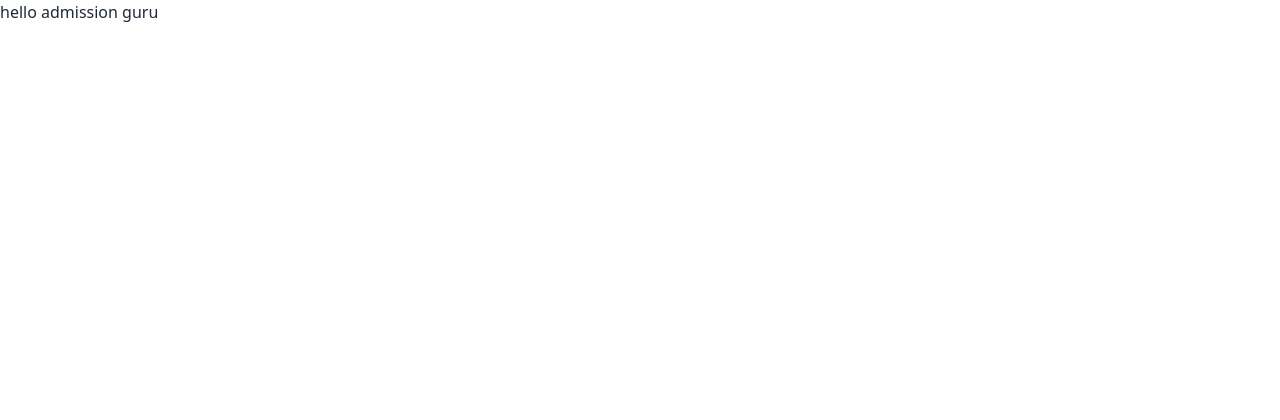
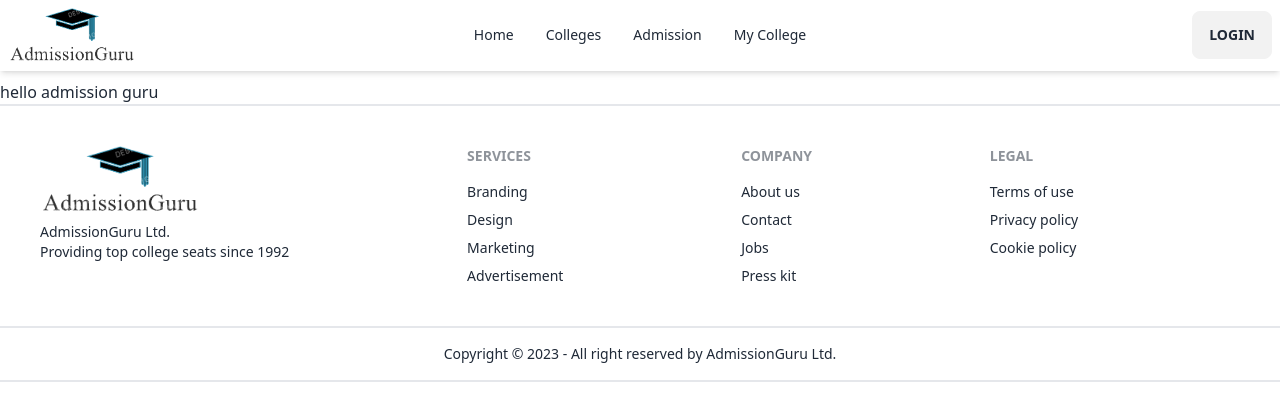
Before and after one commit to hassansabbir/admissionGuru-client, a React (Vite) app: page / in a window 1280 px wide. Shown: the top 420 px of the page. Built offline with nearby package versions, Linux system fonts and the light colour scheme.

Commit message:
navbar & footer added

```diff
--- a/package.json
+++ b/package.json
@@ -14,6 +14,7 @@
     "match-sorter": "^6.3.1",
     "react": "^18.2.0",
     "react-dom": "^18.2.0",
+    "react-icons": "^4.10.1",
     "react-router-dom": "^6.14.2",
     "sort-by": "^1.2.0"
   },
--- a/src/Layout/Main.jsx
+++ b/src/Layout/Main.jsx
@@ -1,9 +1,13 @@
 import { Outlet } from "react-router-dom";
+import Navbar from "../Pages/Shared/Navbar/Navbar";
+import Footer from "../Pages/Shared/Footer/Footer";
 
 const Main = () => {
   return (
     <div>
+      <Navbar />
       <Outlet />
+      <Footer />
     </div>
   );
 };
--- a/src/Pages/Home/Home/Home.jsx
+++ b/src/Pages/Home/Home/Home.jsx
@@ -1,6 +1,6 @@
 const Home = () => {
   return (
-    <div>
+    <div className="pt-20">
       <h2>hello admission guru</h2>
     </div>
   );
--- /dev/null
+++ b/src/Pages/Shared/Footer/Footer.jsx
@@ -0,0 +1,45 @@
+import siteLogo from "../../../assets/admissionGurruLogo.png";
+
+const Footer = () => {
+  return (
+    <>
+      <footer className="footer border-t-2 p-10 text-base-content">
+        <div>
+          <img className="w-40" src={siteLogo} alt="logo" />
+          <p>
+            AdmissionGuru Ltd.
+            <br />
+            Providing top college seats since 1992
+          </p>
+        </div>
+        <div>
+          <span className="footer-title">Services</span>
+          <a className="link link-hover">Branding</a>
+          <a className="link link-hover">Design</a>
+          <a className="link link-hover">Marketing</a>
+          <a className="link link-hover">Advertisement</a>
+        </div>
+        <div>
+          <span className="footer-title">Company</span>
+          <a className="link link-hover">About us</a>
+          <a className="link link-hover">Contact</a>
+          <a className="link link-hover">Jobs</a>
+          <a className="link link-hover">Press kit</a>
+        </div>
+        <div>
+          <span className="footer-title">Legal</span>
+          <a className="link link-hover">Terms of use</a>
+          <a className="link link-hover">Privacy policy</a>
+          <a className="link link-hover">Cookie policy</a>
+        </div>
+      </footer>
+      <footer className="footer footer-center p-4 border-y-2 text-base-content">
+        <div>
+          <p>Copyright © 2023 - All right reserved by AdmissionGuru Ltd.</p>
+        </div>
+      </footer>
+    </>
+  );
+};
+
+export default Footer;
--- /dev/null
+++ b/src/Pages/Shared/Navbar/Navbar.jsx
@@ -0,0 +1,49 @@
+import { FaBars } from "react-icons/fa";
+import { Link } from "react-router-dom";
+import siteLogo from "../../../assets/admissionGurruLogo.png";
+
+const Navbar = () => {
+  const navItems = (
+    <>
+      <li>
+        <Link to="">Home</Link>
+      </li>
+      <li>
+        <Link to="">Colleges</Link>
+      </li>
+      <li>
+        <Link to="">Admission</Link>
+      </li>
+      <li>
+        <Link to="">My College</Link>
+      </li>
+    </>
+  );
+
+  return (
+    <div className="navbar fixed z-10 shadow-md bg-base-100 ">
+      <div className="navbar-start">
+        <div className="dropdown">
+          <label tabIndex={0} className="btn btn-ghost lg:hidden">
+            <FaBars />
+          </label>
+          <ul
+            tabIndex={0}
+            className="menu menu-sm dropdown-content mt-3 z-[1] p-2 shadow bg-base-100 rounded-box w-52"
+          >
+            {navItems}
+          </ul>
+        </div>
+        <img className="w-32" src={siteLogo} alt="logo" />
+      </div>
+      <div className="navbar-center hidden lg:flex">
+        <ul className="menu menu-horizontal px-1">{navItems}</ul>
+      </div>
+      <div className="navbar-end">
+        <a className="btn">Login</a>
+      </div>
+    </div>
+  );
+};
+
+export default Navbar;
--- a/src/main.jsx
+++ b/src/main.jsx
@@ -7,6 +7,8 @@ import { router } from "./routes/Routes.jsx";
 
 ReactDOM.createRoot(document.getElementById("root")).render(
   <React.StrictMode>
-    <RouterProvider router={router} />
+    <div className="max-w-[1460px] mx-auto">
+      <RouterProvider router={router} />
+    </div>
   </React.StrictMode>
 );
```
Also changed, not shown: src/assets/admissionGurruLogo.png (added), 1 other file (tests, documents, lock files or other folders).
